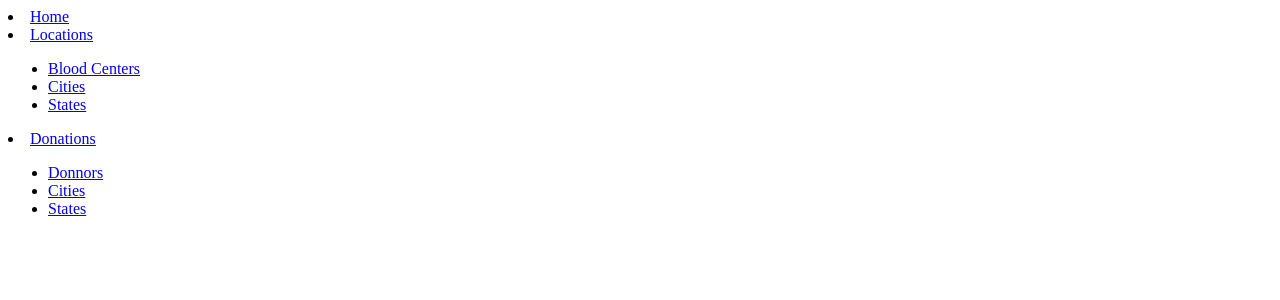
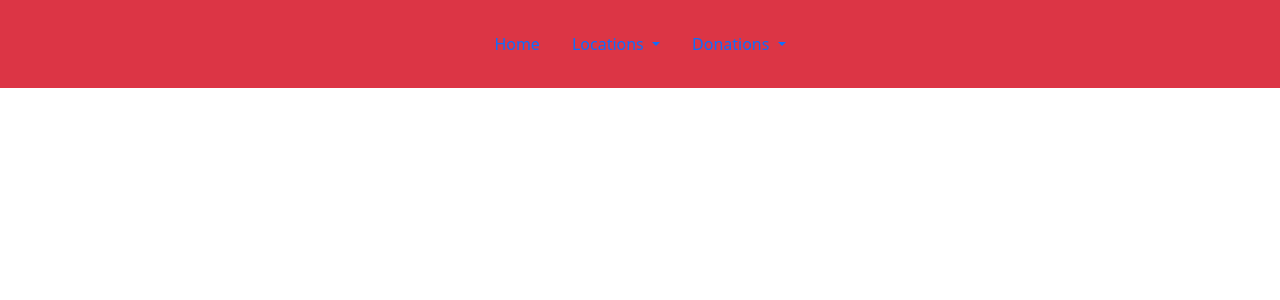
Before and after one commit to UFOP-CSI477/csi606-2023-02-atividades-LucasBrazza, a Django app: template Atividades/atividade-pratica/web/templates/navbar.html in a window 1280 px wide. Shown: the top 300 px of the page. Run offline with Django 4.2, Linux system fonts and the light colour scheme; the template is opened without the code that fills it, so the values that code supplies are empty; some libraries are stand-ins or nearby versions.

Commit message:
created base view and navbar navigation

```diff
--- a/Atividades/atividade-pratica/web/templates/navbar.html
+++ b/Atividades/atividade-pratica/web/templates/navbar.html
@@ -1,44 +1,42 @@
+{% load bootstrap5 %}
+{% bootstrap_css %}
+{% bootstrap_javascript %}
+<nav class="nav bg-danger justify-content-center py-4">
+  <div class="nav-item">
+    <a class="nav-link active" aria-current="page" href="{% url 'home' %}">Home</a>
+  </div>
 
-<nav class="nav bg-danger justify-content-center py-4 ">
-  <li class="nav-item">
-    <a class="nav-link active" aria-current="page" href="#">Home</a>
-  </li>
-
-
-  <li class="nav-item dropdown bg-danger">
+  <div class="nav-item dropdown">
     <a class="nav-link dropdown-toggle" href="#" role="button" data-bs-toggle="dropdown" aria-expanded="false">
       Locations
     </a>
     <ul class="dropdown-menu bg-danger">
       <li>
-        <a class="dropdown-item" href="#">Blood Centers</a>
+        <a class="dropdown-item" href="{% url 'bloodcenters-list' %}">Blood Centers</a>
       </li>
-
       <li>
-        <a class="dropdown-item" href="#">Cities</a>
+        <a class="dropdown-item" href="{% url 'cities-list' %}">Cities</a>
       </li>
-
       <li>
-        <a class="dropdown-item" href="#">States</a>
+        <a class="dropdown-item" href="{% url 'states-list' %}">States</a>
       </li>
     </ul>
-  </li>
+  </div>
 
-  <li class="nav-item dropdown">
+  <div class="nav-item dropdown bg-danger">
     <a class="nav-link dropdown-toggle" href="#" role="button" data-bs-toggle="dropdown" aria-expanded="false">
       Donations
     </a>
     <ul class="dropdown-menu bg-danger">
       <li>
-        <a class="dropdown-item" href="#">Donnors</a>
+        <a class="dropdown-item" href="{% url 'bloodtypes-list' %}">Blood Types</a>
       </li>
       <li>
-        <a class="dropdown-item" href="#">Cities</a>
+        <a class="dropdown-item" href="{% url 'persons-list' %}">Donors</a>
       </li>
       <li>
-        <a class="dropdown-item" href="#">States</a>
+        <a class="dropdown-item" href="{% url 'blooddonations-list' %}">Donations</a>
       </li>
     </ul>
-  </li>
-
+  </div>
 </nav>
```
Also changed, not shown: Atividades/atividade-pratica/web/templates/base.html (+8 -2 lines).
